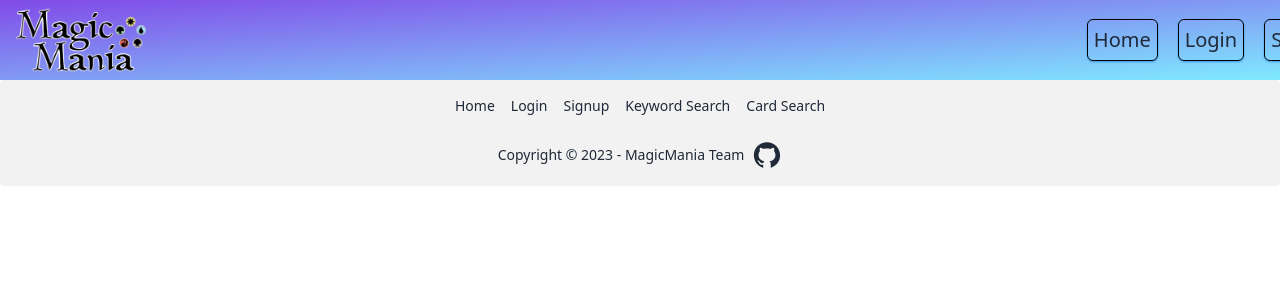
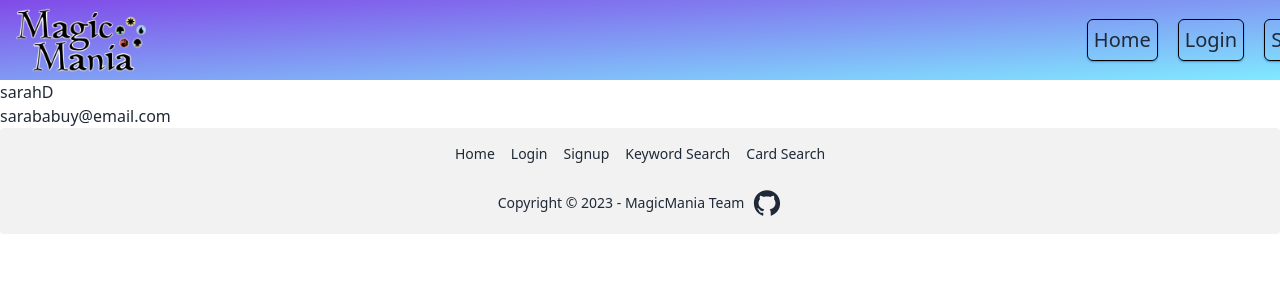
Before and after one commit to mayaj0yce/magicMania, a React (Create React App) app in the folder magicmania/: page /#/User in a window 1280 px wide. Shown: the top 300 px of the page. Built offline with nearby package versions, Linux system fonts and the light colour scheme.

Commit message:
user props are working

```diff
--- a/magicmania/src/App.js
+++ b/magicmania/src/App.js
@@ -24,9 +24,7 @@
           <Route exact path='/login' element={<LoginPage />} />
           <Route exact path='/signup' element={<Signup />} />
 
-          {/* <Route path="/portfolio" element={<Portfolio />} />
-          <Route path="/contact" element={<Contact />} />
-          <Route path="/resume" element={<Resume />} /> */}
+
         </Routes>
         <Footer />
       </div>
--- a/magicmania/src/components/Header.js
+++ b/magicmania/src/components/Header.js
@@ -10,6 +10,7 @@
         <Link to="/" className='navLink hovernow'>Home</Link>
         <Link to="/login"className='navLink hovernow'>Login</Link>
         <Link to="/signup"className='navLink hovernow'>Signup</Link>
+        {/* <Link to="/User"className='navLink hovernow'>UserPage</Link> */}
         </>
     );
 };
--- a/magicmania/src/components/pages/userPage.js
+++ b/magicmania/src/components/pages/userPage.js
@@ -1,10 +1,24 @@
 import React from "react";
+import { UserInfo } from "../userInfo";
+
+
+const userInfo = [
+    {
+        username: 'sarahD',
+        email: 'sarababuy@email.com',
+    }
+]
 
 function showUser() {
 return(
     <div>
 <main className="block userInfo">
-
+   {userInfo.map((p)=>{
+    return <UserInfo
+    username={p.username}
+    email={p.email}>
+     </UserInfo>
+   })}
 </main>
 <div class='block showCards'>
 
--- /dev/null
+++ b/magicmania/src/components/userInfo.js
@@ -0,0 +1,14 @@
+// props for username and card data
+
+import React from 'react';
+
+export const UserInfo =
+    (props) => {
+        return (
+            <div className="block">
+                <h1> {props.username}</h1>
+                <h2>{props.email}</h2>
+
+            </div>
+        )
+    }
```
Also changed, not shown: 1 other file (tests, documents, lock files or other folders).
